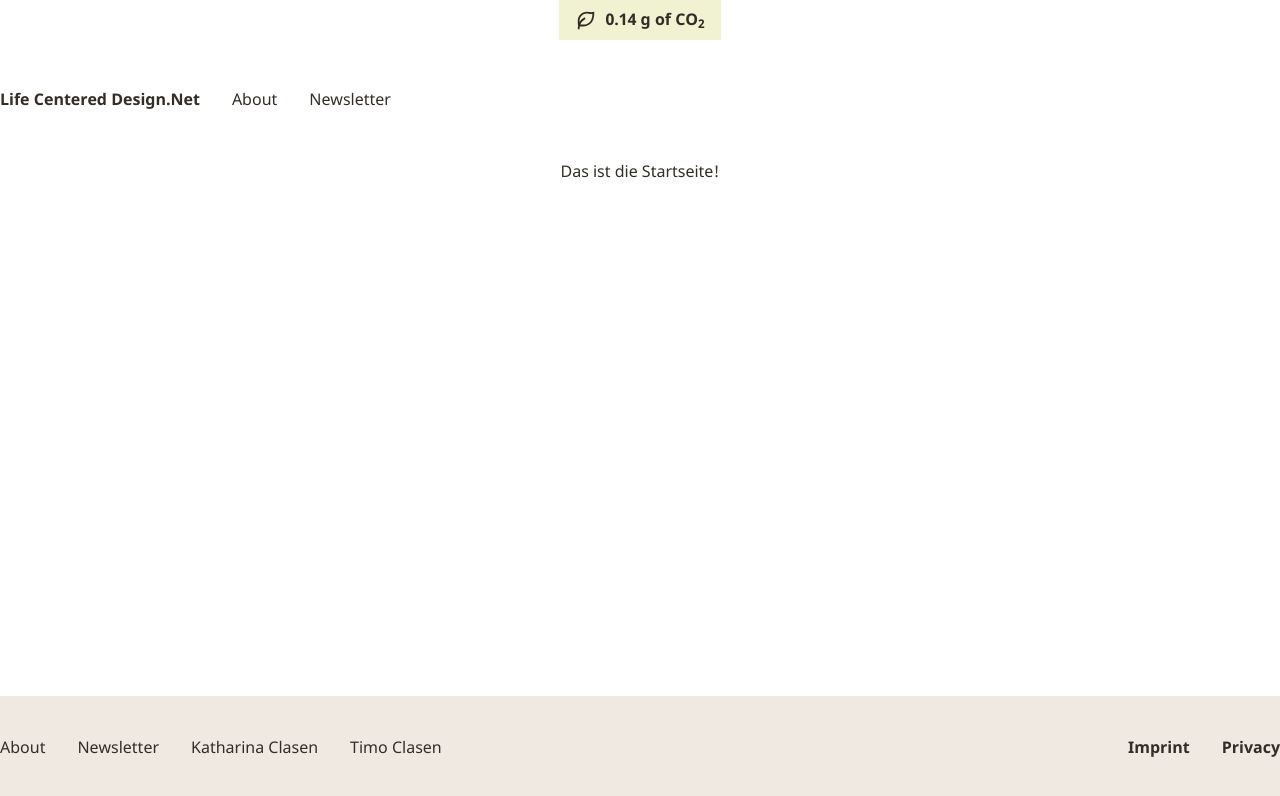
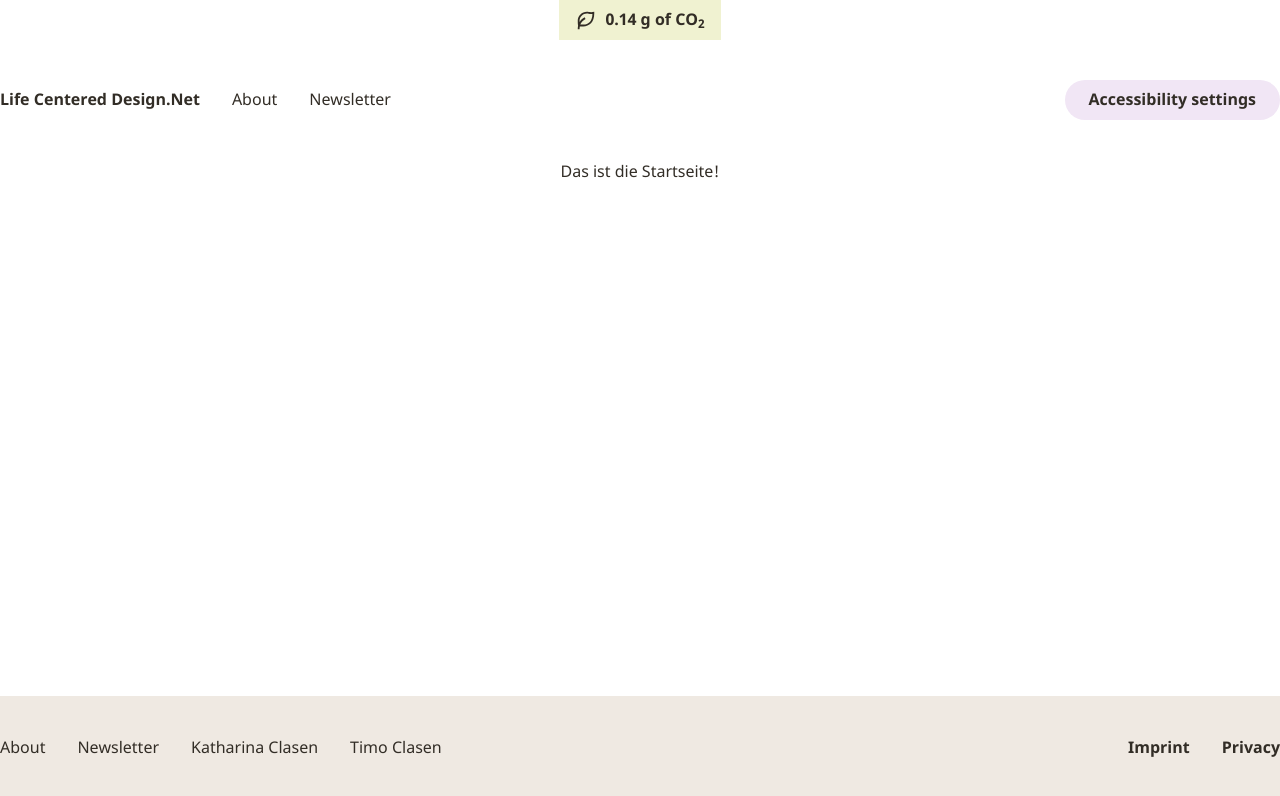
Before and after one commit to timoclsn/lifecentereddesign, a Next.js app: page / in a window 1280 px wide. Shown: the top 796 px of the page. Built offline with nearby package versions, Linux system fonts and the light colour scheme.

Commit message:
Add Button Component

```diff
--- /dev/null
+++ b/components/Button.js
@@ -0,0 +1,44 @@
+export default function Button({
+    text,
+    Icon,
+    fullWith,
+    size = 's',
+    secondary,
+    bgColor = 'bg-oak',
+    type = 'button',
+    onClick,
+    disabled,
+    href,
+    target
+}) {
+    const Tag = href ? 'a' : 'button';
+    const className = [
+        'flex',
+        'items-center',
+        'justify-center',
+        'space-x-2',
+        'rounded-full',
+        'font-bold',
+        'disabled:opacity-50',
+        ...(size === 's' ? ['px-6 py-2'] : ['px-8 py-4']),
+        ...(!secondary
+            ? ['bg-black text-white hover:opacity-90']
+            : [`${bgColor} text-black hover:opacity-80`]),
+        ...(fullWith ? ['w-full'] : [''])
+    ].join(' ');
+
+    return (
+        <Tag
+            className={className}
+            type={Tag === 'button' ? type : undefined}
+            aria-label={Tag === 'button' ? text : undefined}
+            onClick={onClick}
+            disabled={disabled}
+            href={href}
+            target={target}
+            rel={target === '_blank' ? 'noopener noreferrer' : undefined}>
+            {Icon && <Icon size={20} />}
+            {text && <span>{text}</span>}
+        </Tag>
+    );
+}
--- a/components/Navigation.js
+++ b/components/Navigation.js
@@ -1,5 +1,6 @@
 import Link from 'next/link';
 
+import Button from '@/components/Button';
 import CenteredColumn from '@/components/CenteredColumn';
 import CO2Badge from '@/components/CO2Badge';
 
@@ -10,6 +11,7 @@ export default function Navigation({ co2Consumption }) {
                 <div className="flex justify-center">
                     <CO2Badge co2Consumption={co2Consumption} />
                 </div>
+                <div className="flex items-center justify-between">
                     <ul className="flex py-12 space-x-8">
                         <li className="font-bold">
                             <Link href="/">
@@ -19,6 +21,12 @@ export default function Navigation({ co2Consumption }) {
                         <li>About</li>
                         <li>Newsletter</li>
                     </ul>
+                    <Button
+                        text="Accessibility settings"
+                        secondary
+                        bgColor="bg-morning"
+                    />
+                </div>
             </CenteredColumn>
         </header>
     );
```
Lines whose indentation alone changed are shown as unchanged.
